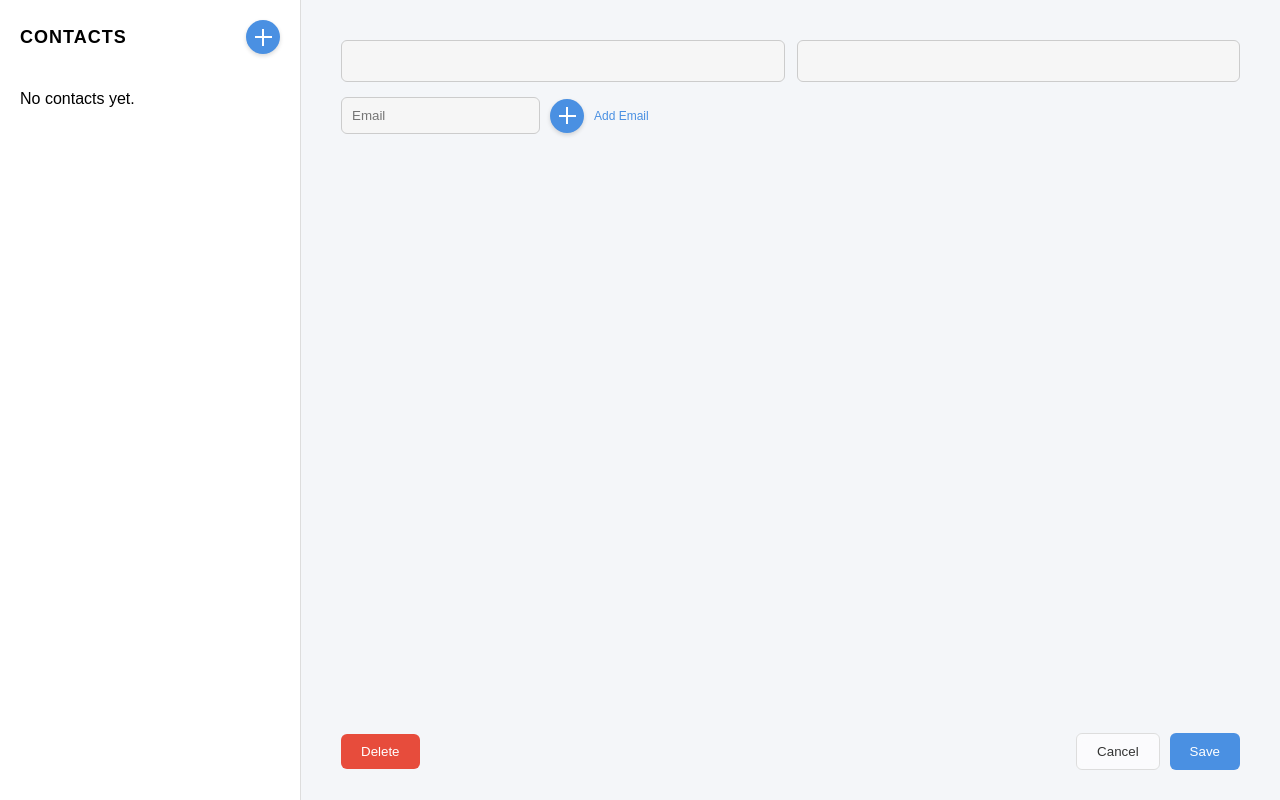
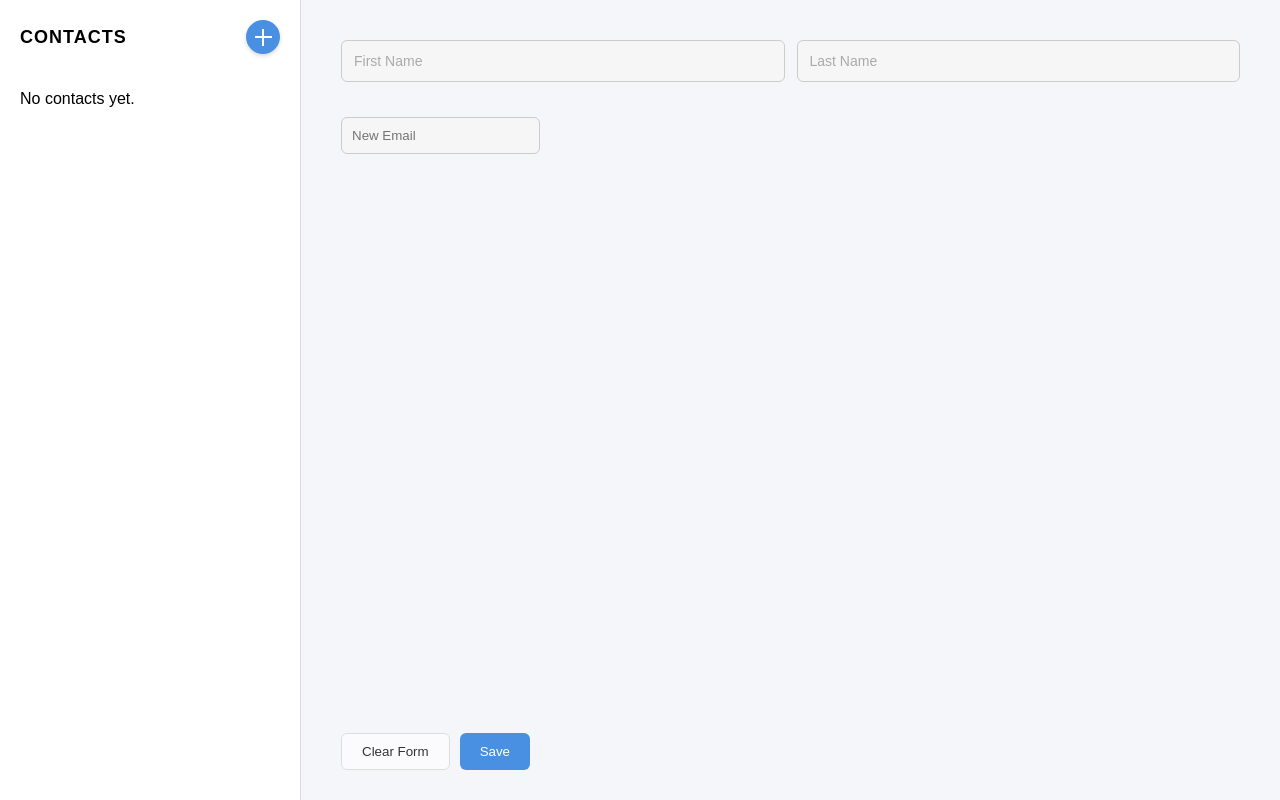
Before and after one commit to reclursive/address-book, a Django app: page / in a window 1280 px wide. Run offline with Django 5.2, Linux system fonts and the light colour scheme; data that the repository does not hold is empty.

Commit message:
fixing form to include clear form button (this is more specific and it will clear inputs)

```diff
--- a/address_book/forms.py
+++ b/address_book/forms.py
@@ -2,9 +2,10 @@ from django import forms
 from .models import Contact
 
 class ContactForm(forms.ModelForm):
-
-    email = forms.EmailField(required=False)
-
     class Meta:
         model = Contact
         fields = ["first_name", "last_name"]
+        widgets = {
+            "first_name": forms.TextInput(attrs={"placeholder": "First Name"}),
+            "last_name": forms.TextInput(attrs={"placeholder": "Last Name"}),
+        }
--- a/address_book/models.py
+++ b/address_book/models.py
@@ -1,5 +1,4 @@
 from django.db import models
-
 
 class Contact(models.Model):
     first_name = models.CharField(max_length=100)
@@ -8,7 +7,6 @@ class Contact(models.Model):
     def __str__(self):
         return f"{self.first_name} {self.last_name}"
 
-
 class Email(models.Model):
     contact = models.ForeignKey(Contact, on_delete=models.CASCADE, related_name="emails")
     email = models.EmailField()
--- a/address_book/templates/address_book/address_book.html
+++ b/address_book/templates/address_book/address_book.html
@@ -18,7 +18,7 @@ body{
   --primary-blue-hover:#357ab8;
 }
 
-/* adjacent sidebar area */
+/* Sidebar adjacent area */
 .sidebar{
   width:260px;
   background:white;
@@ -41,7 +41,6 @@ body{
   margin:0;
 }
 
-/* Contacts */
 .contact{
   display:flex;
   align-items:center;
@@ -49,6 +48,8 @@ body{
   border-radius:8px;
   cursor:pointer;
   margin-bottom:10px;
+  text-decoration:none;
+  color:inherit;
 }
 
 .contact:hover{
@@ -72,15 +73,65 @@ body{
   font-size:14px;
 }
 
-/* multiple emails displayy */
+/* form */
+.main{
+  flex:1;
+  padding:40px;
+  position:relative;
+  display:flex;
+  flex-direction:column;
+}
+
+/* both names */
+.name-row{
+  display:flex;
+  gap:12px;
+  margin-bottom:15px;
+}
+
+.name-row input{
+  flex:1;
+  padding:12px;
+  border-radius:6px;
+  border:1px solid #ccc;
+  background:#f6f6f6;
+  font-size:14px;
+}
+
+.name-row input::placeholder{
+  color:#aaa;
+}
+
+/*emails list */
 .contact-emails{
-  margin-left:44px;
+  margin-bottom:20px;
   font-size:12px;
   color:#666;
-  margin-top:4px;
+  margin-left:4px;
 }
 
-/* Circle + addition btns */
+/* Additional email btn */
+.add-email-container{
+  display:flex;
+  align-items:center;
+  gap:10px;
+  margin-bottom:20px;
+}
+
+.add-email-container input{
+  padding:10px;
+  border-radius:6px;
+  border:1px solid #ccc;
+  background:#f6f6f6;
+}
+
+.add-email-label{
+  font-size:12px;
+  color:var(--primary-blue);
+  font-weight:500;
+}
+
+/* Circle + addition btn */
 .circle-plus{
   width:34px;
   height:34px;
@@ -119,55 +170,7 @@ body{
   transform:translateX(-50%);
 }
 
-/* form */
-.main{
-  flex:1;
-  padding:40px;
-  position:relative;
-  display:flex;
-  flex-direction:column;
-}
-
-.name-row{
-  display:flex;
-  gap:12px;
-  margin-bottom:15px;
-}
-
-.name-row input{
-  flex:1;
-  padding:12px;
-  border-radius:6px;
-  border:1px solid #ccc;
-  background:#f6f6f6;
-  font-size:14px;
-}
-
-.name-row input::placeholder{
-  color:#aaa;
-}
-
-.add-email-container{
-  display:flex;
-  align-items:center;
-  gap:10px;
-  margin-bottom:20px;
-}
-
-.add-email-container input{
-  padding:10px;
-  border-radius:6px;
-  border:1px solid #ccc;
-  background:#f6f6f6;
-}
-
-.add-email-label{
-  font-size:12px;
-  color:var(--primary-blue);
-  font-weight:500;
-}
-
-/* Bottm btns */
+/* Bottm btnsss */
 .action-buttons{
   position:absolute;
   bottom:30px;
@@ -229,66 +232,63 @@ body{
 
 <!-- Sidebar -->
 <div class="sidebar">
-
   <div class="sidebar-header">
     <h2>CONTACTS</h2>
-<button class="circle-plus"></button>
+    <button class="circle-plus" title="New Contact"></button>
   </div>
 
   {% for contact in contacts %}
-
-<div class="contact">
-
-  <div class="contact-circle">
-    {{ contact.first_name|slice:":1" }}{{ contact.last_name|slice:":1" }}
-  </div>
-
-  <div class="contact-name">
-    {{ contact.first_name }} {{ contact.last_name }}
-  </div>
-
-</div>
-
-<div class="contact-emails">
-  {% for email in contact.emails.all %}
-    <div>{{ email.email }}</div>
+    <a href="{% url 'contact_detail' contact.id %}" class="contact">
+      <div class="contact-circle">{{ contact.first_name|slice:":1" }}{{ contact.last_name|slice:":1" }}</div>
+      <div class="contact-name">{{ contact.first_name }} {{ contact.last_name }}</div>
+    </a>
+  {% empty %}
+    <p>No contacts yet.</p>
   {% endfor %}
 </div>
 
-{% empty %}
-<p>No contacts yet.</p>
-{% endfor %}
-
-</div>
-
-<!-- Main Form -->
-<form method="POST" class="main">
-
+<!-- form (in the center area) -->
+<form id="contact-form" method="POST" class="main">
   {% csrf_token %}
 
+  {% if selected_contact %}
+    <input type="hidden" name="contact_id" value="{{ selected_contact.id }}">
+  {% endif %}
+
+  <!-- names -->
   <div class="name-row">
     {{ form.first_name }}
     {{ form.last_name }}
   </div>
 
+  <!-- Displaying all contact's  existing emails -->
+  <div class="contact-emails">
+    {% for email in emails %}
+      <div>{{ email.email }}</div>
+    {% endfor %}
+  </div>
+
+  <!-- new email to selected contact-->
   <div class="add-email-container">
-  <input type="email" name="email" placeholder="Email">
+    <input type="email" name="email" placeholder="New Email">
+    {% if selected_contact %}
       <button type="submit" name="add_email" class="circle-plus"></button>
       <span class="add-email-label">Add Email</span>
+    {% endif %}
   </div>
 
+  <!-- action btns -->
   <div class="action-buttons">
-
-  <button type="button" class="delete-btn">Delete</button>
-
+    {% if selected_contact %}
+      <button type="submit" name="delete_contact" class="delete-btn">Delete</button>
+    {% endif %}
     <div class="right-buttons">
-    <button type="reset" class="cancel-btn">Cancel</button>
+      <!-- Clear form button -->
+      <button type="reset" class="cancel-btn">Clear Form</button>
+      <!-- Save button creates a new contact -->
       <button type="submit" name="save_contact" class="save-btn">Save</button>
     </div>
-
   </div>
-
 </form>
 
 </body>
-</html>
--- a/address_book/urls.py
+++ b/address_book/urls.py
@@ -2,5 +2,6 @@ from django.urls import path
 from . import views
 
 urlpatterns = [
-    path('', views.address_book_view, name='address_book'),
+    path("", views.address_book_view, name="address_book"),
+    path("contact/<int:contact_id>/", views.address_book_view, name="contact_detail"),
 ]
--- a/address_book/views.py
+++ b/address_book/views.py
@@ -1,33 +1,56 @@
-from django.shortcuts import render, redirect
+from django.shortcuts import render, redirect, get_object_or_404
 from .models import Contact, Email
 from .forms import ContactForm
 
 
-def address_book_view(request):
+def address_book_view(request, contact_id=None):
+    selected_contact = None
+    emails = []
+
+    # Load selected contact if provided
+    if contact_id:
+        selected_contact = get_object_or_404(Contact, id=contact_id)
+        emails = selected_contact.emails.all()
+        form = ContactForm(instance=selected_contact)
+    else:
+        form = ContactForm()
 
     if request.method == "POST":
 
-        form = ContactForm(request.POST)
+        # ->save
+        if "save_contact" in request.POST:
+            form = ContactForm(request.POST)
+            if form.is_valid():
+                new_contact = form.save()
+                return redirect("contact_detail", contact_id=new_contact.id)
 
-        if form.is_valid():
-            contact = form.save()
+        # ->add email to just the currently selected contact
 
+        elif "add_email" in request.POST:
             email_value = request.POST.get("email")
+            contact_id_post = request.POST.get("contact_id")
+            if contact_id_post and email_value:
+                contact = get_object_or_404(Contact, id=contact_id_post)
+                Email.objects.create(contact=contact, email=email_value)
+            return redirect("contact_detail", contact_id=contact_id_post)
 
-            if email_value:
-                Email.objects.create(
-                    contact=contact,
-                    email=email_value
-                )
-
+        # ->remove contact all together
+        elif "delete_contact" in request.POST:
+            contact_id_post = request.POST.get("contact_id")
+            if contact_id_post:
+                contact = get_object_or_404(Contact, id=contact_id_post)
+                contact.delete()
             return redirect("address_book")
 
-    else:
-        form = ContactForm()
+    contacts = Contact.objects.all().order_by("first_name", "last_name")
 
-    contacts = Contact.objects.all()
-
-    return render(request, "address_book/address_book.html", {
-        "form": form,
-        "contacts": contacts
-    })
+    return render(
+        request,
+        "address_book/address_book.html",
+        {
+            "contacts": contacts,
+            "form": form,
+            "selected_contact": selected_contact,
+            "emails": emails,
+        },
+    )
```
Also changed, not shown: address_book/migrations/0002_remove_contact_email_alter_contact_first_name_and_more.py (added). Lines whose indentation alone changed are shown as unchanged.
